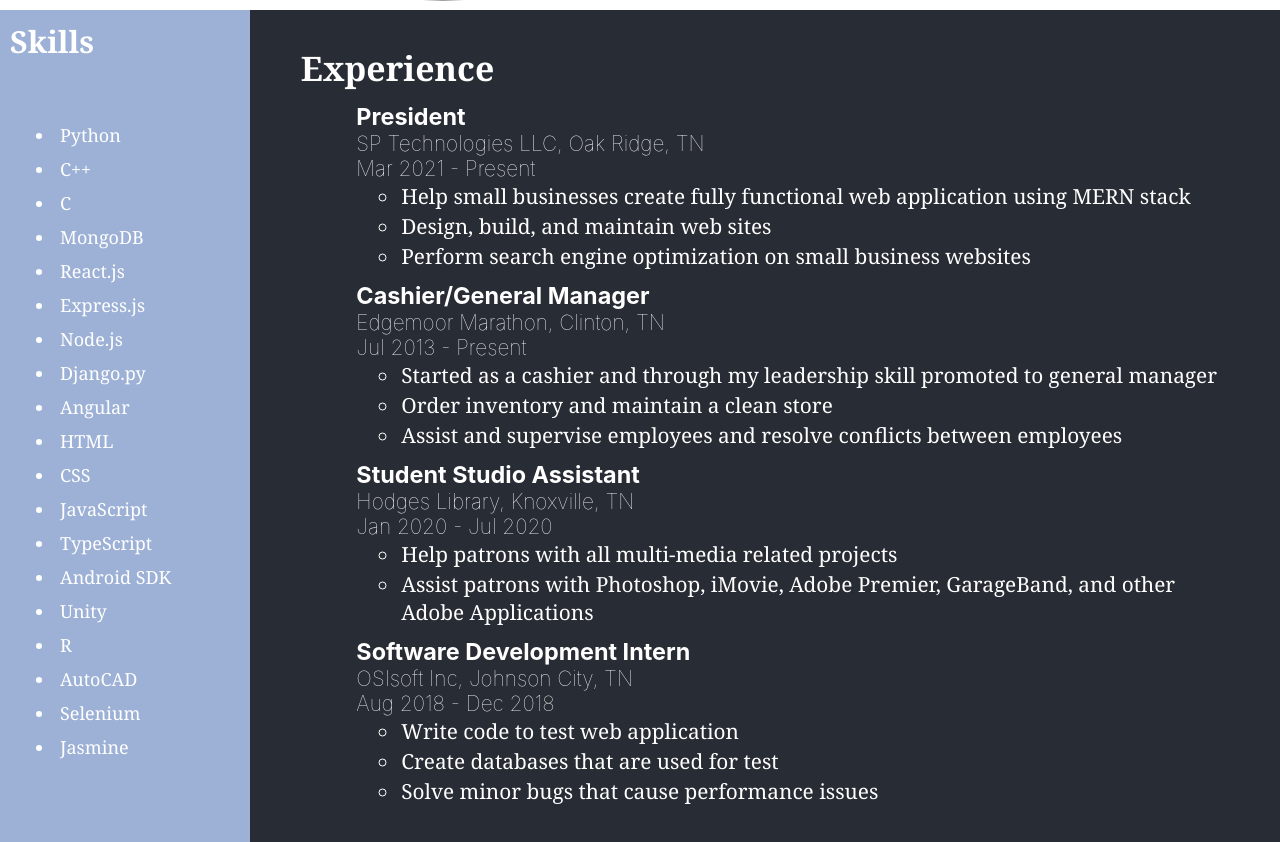
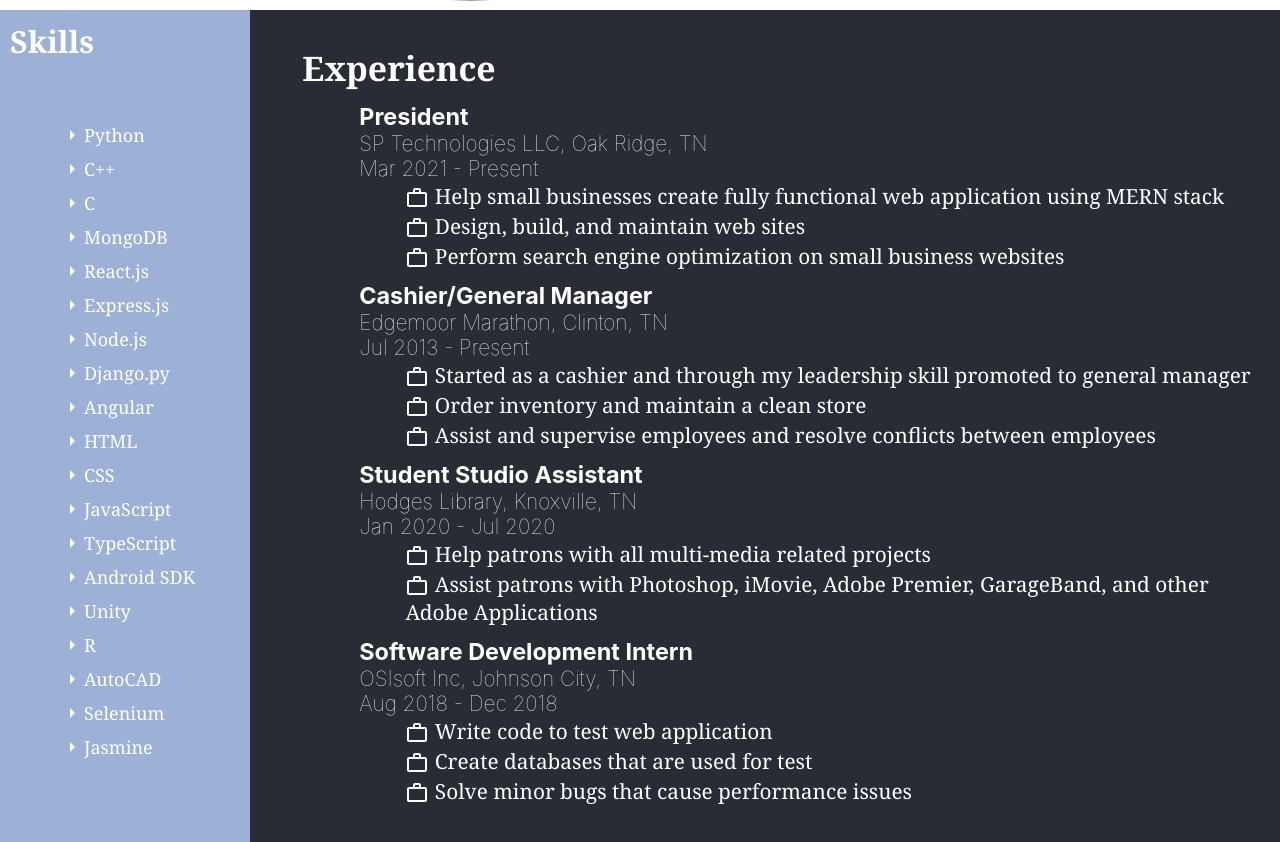
Before and after one commit to spatel912020/shreyank, a React (Create React App) app: page / in a window 1280 px wide. Shown: the part 304-1146 px from the top of the page. Built offline with nearby package versions, Linux system fonts and the light colour scheme; grey boxes are pictures that could not be loaded.

Commit message:
update experience and skills

```diff
--- a/package.json
+++ b/package.json
@@ -4,6 +4,12 @@
   "private": true,
   "homepage": "https://spatel912020.github.io/shreyank",
   "dependencies": {
+    "@emotion/react": "^11.7.0",
+    "@emotion/styled": "^11.6.0",
+    "@material-ui/core": "^4.12.3",
+    "@material-ui/icons": "^4.11.2",
+    "@mui/icons-material": "^5.2.0",
+    "@mui/material": "^5.2.2",
     "@testing-library/jest-dom": "^5.15.1",
     "@testing-library/react": "^11.2.7",
     "@testing-library/user-event": "^12.8.3",
--- a/src/Background.css
+++ b/src/Background.css
@@ -23,3 +23,7 @@
   font-weight: lighter;
   padding: 5px;
 }
+
+.icon{
+  vertical-align: bottom;
+}
--- a/src/Background.js
+++ b/src/Background.js
@@ -1,4 +1,7 @@
 import './Background.css';
+import HomeIcon from '@mui/icons-material/Home';
+import EmailIcon from '@mui/icons-material/Email';
+import PhoneIphoneIcon from '@mui/icons-material/PhoneIphone';
 
 function Background() {
   return (
@@ -8,9 +11,9 @@ function Background() {
       </div>
       <div className = "background_header">
         <h1 className = "background_header_text">Shreyank Patel</h1>
-        <h1 className = "background_subheader_text" ><strong>Address:</strong> 112 Wolf Creek Way, Oak Ridge, TN</h1>
-        <h1 className = "background_subheader_text"><strong>Email:</strong> Shreyank99@hotmail.com</h1>
-        <h1 className = "background_subheader_text"><strong>Phone #:</strong> 845-521-9791</h1>
+        <h1 className = "background_subheader_text"><HomeIcon className="icon"/> 112 Wolf Creek Way, Oak Ridge, TN</h1>
+        <h1 className = "background_subheader_text"><EmailIcon className="icon"/> Shreyank99@hotmail.com</h1>
+        <h1 className = "background_subheader_text"><PhoneIphoneIcon className="icon"/> 845-521-9791</h1>
       </div>
     </div>
 
--- a/src/Experience.css
+++ b/src/Experience.css
@@ -13,6 +13,7 @@
 }
 
 .experience_subheader_text {
+  list-style-type: none;
   text-align: left;
   font-family: Georgia, 'Times New Roman', Times, serif;
   font-size: large;
@@ -52,3 +53,7 @@
 .flex_grow{
   display: flex;
 }
+
+.icon {
+  vertical-align: bottom;
+}
--- a/src/Experience.js
+++ b/src/Experience.js
@@ -1,4 +1,5 @@
 import './Experience.css';
+import WorkOutlineIcon from '@mui/icons-material/WorkOutline';
 
 function Experience() {
   return (
@@ -10,32 +11,32 @@ function Experience() {
           <h5 className = "experience_title">President</h5>
           <h6 className = "experience_subtitle">SP Technologies LLC, Oak Ridge, TN</h6>
           <h6 className = "experience_subtitle">Mar 2021 - Present</h6>
-          <li className = "experience_subheader_text">Help small businesses create fully functional web application using MERN stack</li>
-          <li className = "experience_subheader_text">Design, build, and maintain web sites</li>
-          <li className = "experience_subheader_text">Perform search engine optimization on small business websites</li>
+          <li className = "experience_subheader_text"><WorkOutlineIcon className="icon"/> Help small businesses create fully functional web application using MERN stack</li>
+          <li className = "experience_subheader_text"><WorkOutlineIcon className="icon"/> Design, build, and maintain web sites</li>
+          <li className = "experience_subheader_text"><WorkOutlineIcon className="icon"/> Perform search engine optimization on small business websites</li>
         </ul>
         <ul className = "experience_item">
           <h5 className = "experience_title">Cashier/General Manager</h5>
           <h6 className = "experience_subtitle">Edgemoor Marathon, Clinton, TN</h6>
           <h6 className = "experience_subtitle">Jul 2013 - Present</h6>
-          <li className = "experience_subheader_text">Started as a cashier and through my leadership skill promoted to general manager</li>
-          <li className = "experience_subheader_text">Order inventory and maintain a clean store</li>
-          <li className = "experience_subheader_text">Assist and supervise employees and resolve conflicts between employees</li>
+          <li className = "experience_subheader_text"><WorkOutlineIcon className="icon"/> Started as a cashier and through my leadership skill promoted to general manager</li>
+          <li className = "experience_subheader_text"><WorkOutlineIcon className="icon"/> Order inventory and maintain a clean store</li>
+          <li className = "experience_subheader_text"><WorkOutlineIcon className="icon"/> Assist and supervise employees and resolve conflicts between employees</li>
         </ul>
         <ul className = "experience_item">
           <h5 className = "experience_title">Student Studio Assistant</h5>
           <h6 className = "experience_subtitle">Hodges Library, Knoxville, TN</h6>
           <h6 className = "experience_subtitle">Jan 2020 - Jul 2020</h6>
-          <li className = "experience_subheader_text">Help patrons with all multi-media related projects</li>
-          <li className = "experience_subheader_text">Assist patrons with Photoshop, iMovie, Adobe Premier, GarageBand, and other Adobe Applications</li>
+          <li className = "experience_subheader_text"><WorkOutlineIcon className="icon"/> Help patrons with all multi-media related projects</li>
+          <li className = "experience_subheader_text"><WorkOutlineIcon className="icon"/> Assist patrons with Photoshop, iMovie, Adobe Premier, GarageBand, and other Adobe Applications</li>
         </ul>
         <ul className = "experience_item">
           <h5 className = "experience_title">Software Development Intern</h5>
           <h6 className = "experience_subtitle">OSIsoft Inc, Johnson City, TN</h6>
           <h6 className = "experience_subtitle">Aug 2018 - Dec 2018</h6>
-          <li className = "experience_subheader_text">Write code to test web application</li>
-          <li className = "experience_subheader_text">Create databases that are used for test</li>
-          <li className = "experience_subheader_text">Solve minor bugs that cause performance issues</li>
+          <li className = "experience_subheader_text"><WorkOutlineIcon className="icon"/> Write code to test web application</li>
+          <li className = "experience_subheader_text"><WorkOutlineIcon className="icon"/> Create databases that are used for test</li>
+          <li className = "experience_subheader_text"><WorkOutlineIcon className="icon"/> Solve minor bugs that cause performance issues</li>
         </ul>
       </ul>
     </div>
--- a/src/Skills.css
+++ b/src/Skills.css
@@ -26,15 +26,20 @@
 }
 
 .skills{
-   padding: 5px;
-   margin-top: 0%;
-   margin-left: 20%;
+  list-style-type: none;
+  padding: 5px;
+  margin-top: 0%;
+  margin-left: 20%;
 }
 
 .flex_grow {
   display: flex;
   flex-basis: 100%;
   height: 0;
+}
+
+.icon {
+  vertical-align: bottom;
 }
 
 @media only screen and (max-width: 1000px) {
--- a/src/Skills.js
+++ b/src/Skills.js
@@ -1,4 +1,5 @@
 import './Skills.css';
+import ArrowRightIcon from '@mui/icons-material/ArrowRight';
 
 function Skills() {
   return (
@@ -6,25 +7,25 @@ function Skills() {
         <h3 className = "skills_header_text">Skills</h3>
         <div className="flex_grow"></div>
         <ul className = "skills">
-          <li className = "skills_subheader_text">Python</li>
-          <li className = "skills_subheader_text">C++</li>
-          <li className = "skills_subheader_text">C</li>
-          <li className = "skills_subheader_text">MongoDB</li>
-          <li className = "skills_subheader_text">React.js</li>
-          <li className = "skills_subheader_text">Express.js</li>
-          <li className = "skills_subheader_text">Node.js</li>
-          <li className = "skills_subheader_text">Django.py</li>
-          <li className = "skills_subheader_text">Angular</li>
-          <li className = "skills_subheader_text">HTML</li>
-          <li className = "skills_subheader_text">CSS</li>
-          <li className = "skills_subheader_text">JavaScript</li>
-          <li className = "skills_subheader_text">TypeScript</li>
-          <li className = "skills_subheader_text">Android SDK</li>
-          <li className = "skills_subheader_text">Unity</li>
-          <li className = "skills_subheader_text">R</li>
-          <li className = "skills_subheader_text">AutoCAD</li>
-          <li className = "skills_subheader_text">Selenium</li>
-          <li className = "skills_subheader_text">Jasmine</li>
+          <li className = "skills_subheader_text"><ArrowRightIcon className="icon"/>Python</li>
+          <li className = "skills_subheader_text"><ArrowRightIcon className="icon"/>C++</li>
+          <li className = "skills_subheader_text"><ArrowRightIcon className="icon"/>C</li>
+          <li className = "skills_subheader_text"><ArrowRightIcon className="icon"/>MongoDB</li>
+          <li className = "skills_subheader_text"><ArrowRightIcon className="icon"/>React.js</li>
+          <li className = "skills_subheader_text"><ArrowRightIcon className="icon"/>Express.js</li>
+          <li className = "skills_subheader_text"><ArrowRightIcon className="icon"/>Node.js</li>
+          <li className = "skills_subheader_text"><ArrowRightIcon className="icon"/>Django.py</li>
+          <li className = "skills_subheader_text"><ArrowRightIcon className="icon"/>Angular</li>
+          <li className = "skills_subheader_text"><ArrowRightIcon className="icon"/>HTML</li>
+          <li className = "skills_subheader_text"><ArrowRightIcon className="icon"/>CSS</li>
+          <li className = "skills_subheader_text"><ArrowRightIcon className="icon"/>JavaScript</li>
+          <li className = "skills_subheader_text"><ArrowRightIcon className="icon"/>TypeScript</li>
+          <li className = "skills_subheader_text"><ArrowRightIcon className="icon"/>Android SDK</li>
+          <li className = "skills_subheader_text"><ArrowRightIcon className="icon"/>Unity</li>
+          <li className = "skills_subheader_text"><ArrowRightIcon className="icon"/>R</li>
+          <li className = "skills_subheader_text"><ArrowRightIcon className="icon"/>AutoCAD</li>
+          <li className = "skills_subheader_text"><ArrowRightIcon className="icon"/>Selenium</li>
+          <li className = "skills_subheader_text"><ArrowRightIcon className="icon"/>Jasmine</li>
         </ul>
     </div>
   );
```
Also changed, not shown: 16 other files (tests, documents, lock files or other folders).
